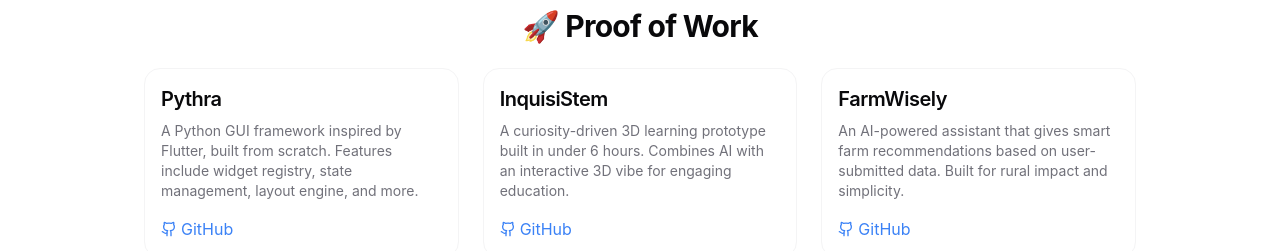
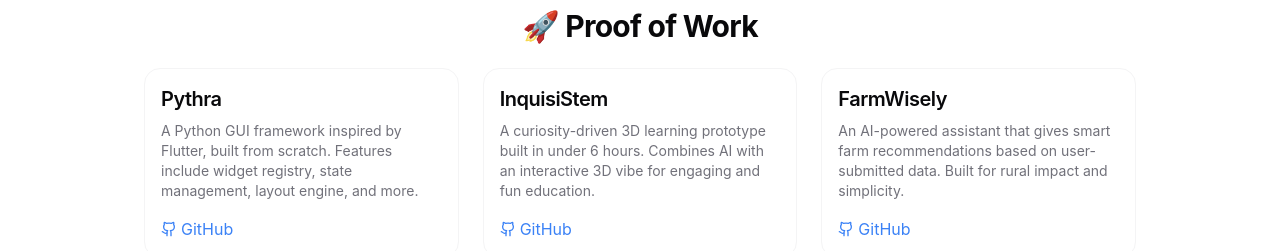
Before and after one commit to itsredx/red-x, a React (Vite) app: page / in a window 1280 px wide. Shown: the part 840-1091 px from the top of the page. Built offline with nearby package versions, Linux system fonts and the light colour scheme.

Commit message:
Update ProofOfWork.tsx
debug

```diff
--- a/src/components/ProofOfWork.tsx
+++ b/src/components/ProofOfWork.tsx
@@ -12,7 +12,7 @@ const projects = [
   {
     title: "InquisiStem",
     description:
-      "A curiosity-driven 3D learning prototype built in under 6 hours. Combines AI with an interactive 3D vibe for engaging education.",
+      "A curiosity-driven 3D learning prototype built in under 6 hours. Combines AI with an interactive 3D vibe for engaging and fun education.",
     github: "https://inquisi-stem.vercel.app/",
   },
   {
```
